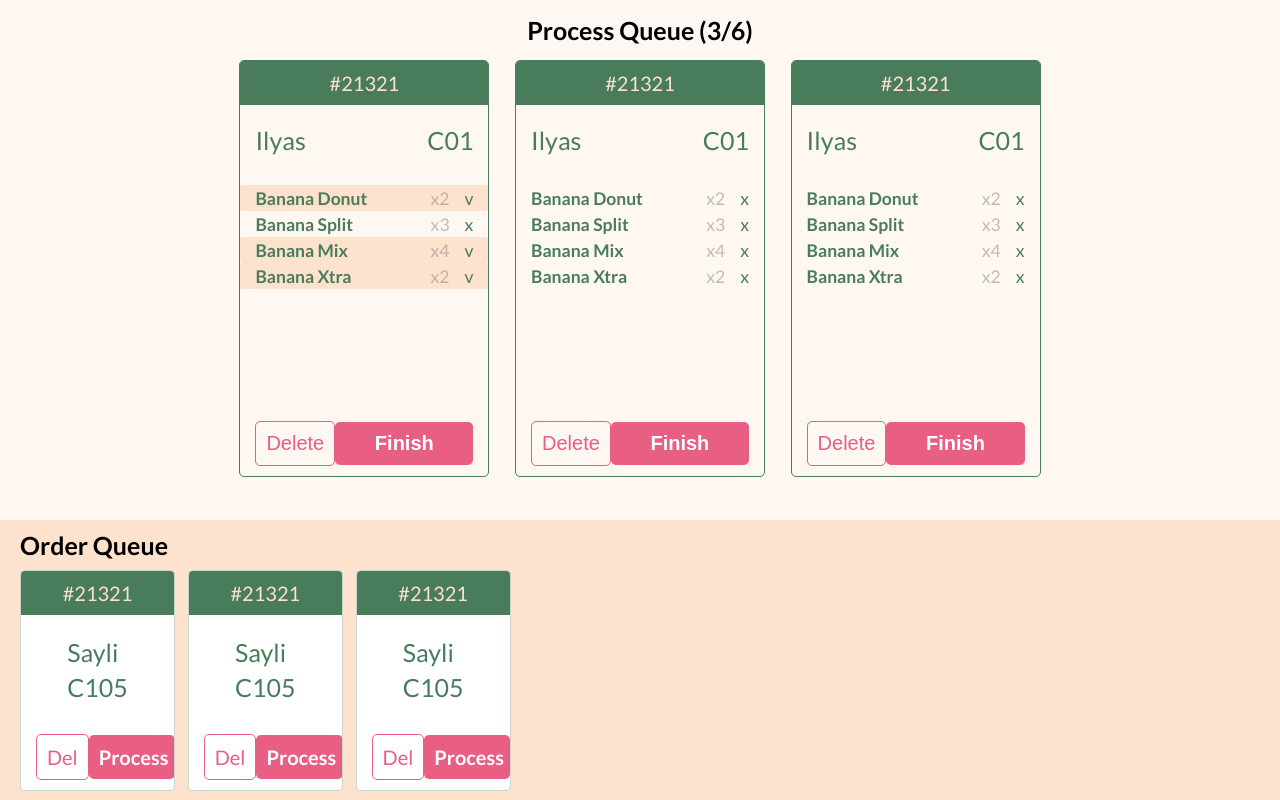
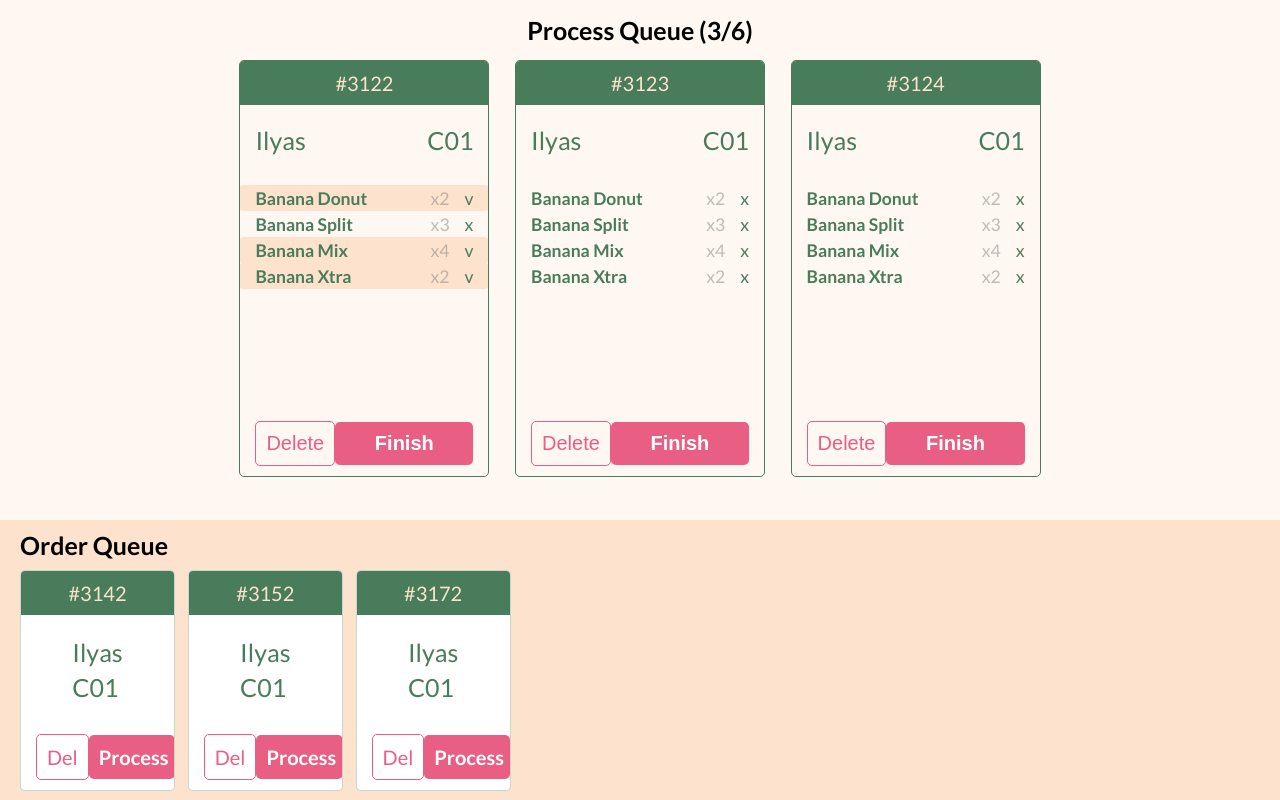
Before and after one commit to mustafamilyas/colab-frontend, a React (Create React App) app: page /kitchen in a window 1280 px wide. Built offline with nearby package versions, Linux system fonts and the light colour scheme; no server answers.

Commit message:
add functionality

```diff
--- a/src/components/KitchenQueue.js
+++ b/src/components/KitchenQueue.js
@@ -1,32 +1,32 @@
-import React, { Component } from 'react';
-import { formatMoney } from "../utils/format";
+import React, {useContext} from 'react';
+import { KitchenContext } from '../contexts/KitchenContext';
 
-class KitchenQueue extends Component {
-    render() {
+const KitchenQueue = (props) => {
+    const {addTodo, deleteQueue} = useContext(KitchenContext);
+    const {id, name, table} = props.queue;
+
     return (
     <div className='kitchen-queue'>
-                <div className="kitchen-queue__number">#21321</div>
+        <div className="kitchen-queue__number">#{id}</div>
         <div className="kitchen-queue__content">
             <div>
-                        Sayli
+                {name}
             </div>
             <div>
-                        C105
+                {table}
             </div>
         </div>
 
         <div className="kitchen-queue__action">
-                    <div className="kitchen-queue__action-btn kitchen-queue__action-btn--danger">
+            <div className="kitchen-queue__action-btn kitchen-queue__action-btn--danger" onClick={()=>deleteQueue(id)}>
                 Del
             </div>
-                    <div className="kitchen-queue__action-btn kitchen-queue__action-btn--primary">
+            <div className="kitchen-queue__action-btn kitchen-queue__action-btn--primary" onClick={()=>addTodo(id)}>
                 Process
             </div>
         </div>
     </div>
-
     );
-    }
 }
 
 export default KitchenQueue;
--- a/src/components/KitchenTodo.js
+++ b/src/components/KitchenTodo.js
@@ -1,11 +1,12 @@
-import React from 'react';
-import { formatMoney } from "../utils/format";
+import React, {useContext} from 'react';
+import { KitchenContext } from '../contexts/KitchenContext';
 
 const KitchenTodo = (props) => {
+    const {deleteTodo} = useContext(KitchenContext)
     const {id, name, table, orders} = props.todo;
     return (
         <div className='kitchen-todo'>
-            <div className="kitchen-todo__number">#21321</div>
+            <div className="kitchen-todo__number">#{id}</div>
             <div className="kitchen-todo__header">
                 <div>{name}</div>
                 <div>{table}</div>
@@ -28,7 +29,7 @@ const KitchenTodo = (props) => {
                 ))}
             </div>
             <div className="kitchen-todo__action">
-                <button className="kitchen-todo__action-btn kitchen-todo__action-btn--delete">
+                <button className="kitchen-todo__action-btn kitchen-todo__action-btn--delete" onClick={()=>deleteTodo(id)}>
                     Delete
                 </button>
                 <button className="kitchen-todo__action-btn kitchen-todo__action-btn--primary">
--- a/src/contexts/KitchenContext.js
+++ b/src/contexts/KitchenContext.js
@@ -81,8 +81,13 @@ const KitchenContextProvider = (props) => {
     setQueue([...queue.filter(e=>e.id !== id)])
   }
   const addTodo = (id) => {
-    setTodo([...todo, queue.find(e=>e.id === id)])
-    deleteQueue(id)
+    console.log(id, queue);
+    let newTodo = queue.find(e=>e.id === id);
+    if(newTodo){
+      newTodo.orders.map(e=>({...e,isDone: false}))
+      setTodo([...todo, newTodo])
+      deleteQueue(id)
+    }
   }
   const passedObj = {
     todo,
--- a/src/pages/Kitchen.js
+++ b/src/pages/Kitchen.js
@@ -17,7 +17,7 @@ const Kitchen = () => {
             <div className="kitchen__queue">
                 <h2>Order Queue</h2>
                 <div className="kitchen__list kitchen__list--order">
-                    {todo.map(e=><KitchenQueue queue={e}/>)}
+                    {queue.map(e=><KitchenQueue queue={e}/>)}
                 </div>
             </div>
         </div>
```
Lines whose indentation alone changed are shown as unchanged.
